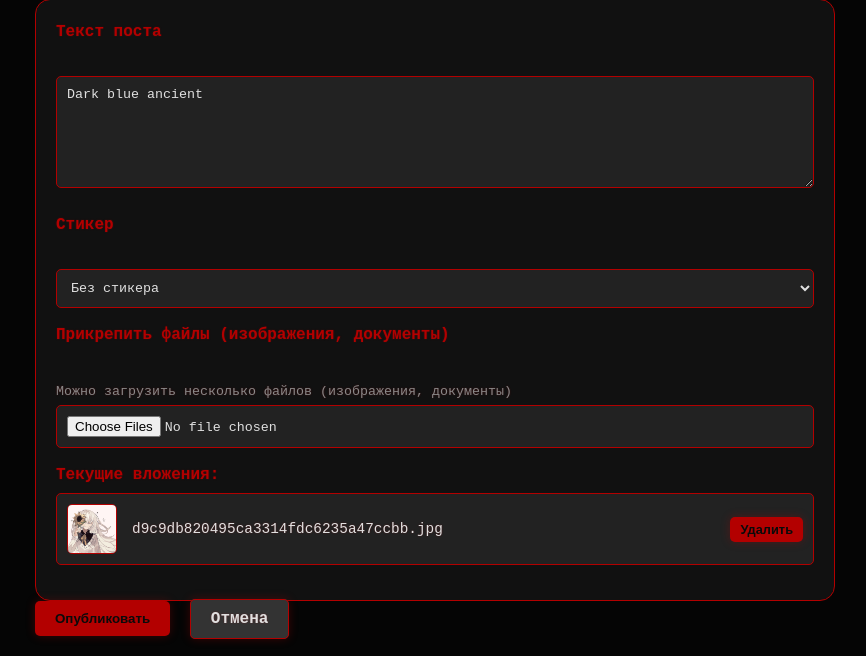
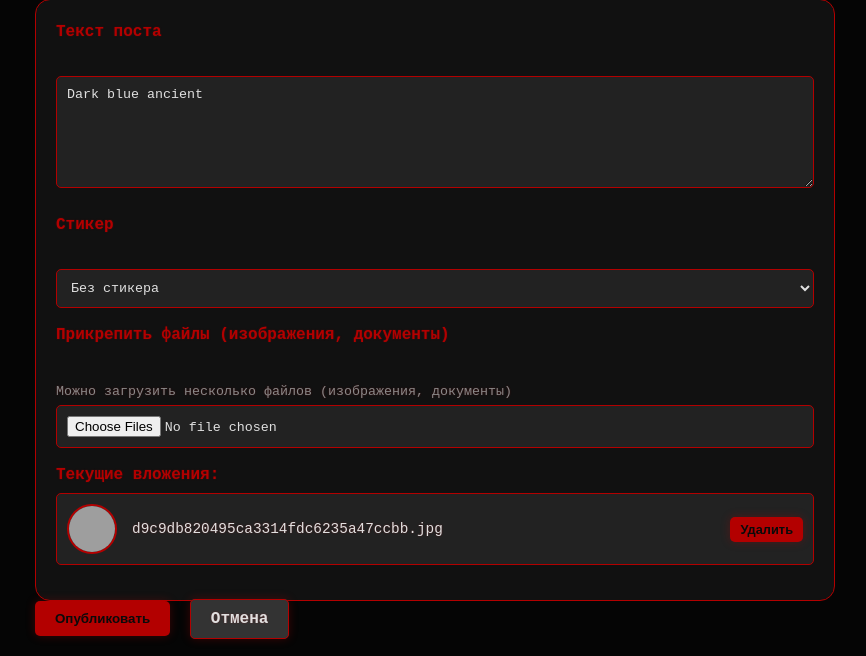
Before and after one commit to Mettaton2654/black-souls-site, a Flask app: page /post/1/edit in a window 1280 px wide. Shown: the part 171-827 px from the top of the page, without its empty margins (205-1071 px from the left). Run offline with Flask 3, Linux system fonts and the light colour scheme; a user stored in the database is signed in; parts of the project's set-up code (start-up, migrations or seed data) failed here and were passed over; some libraries are stand-ins or nearby versions; grey boxes are pictures that could not be loaded.

Commit message:
Update edit_post.html

```diff
--- a/templates/edit_post.html
+++ b/templates/edit_post.html
@@ -40,7 +40,7 @@
                         {% set ext = att.file_url.split('.')[-1].lower() %}
                         <div class="attachment-item">
                             {% if ext in ['jpg', 'jpeg', 'png', 'gif'] %}
-                                <img src="{{ url_for('static', filename='uploads/' + att.file_url) }}" alt="{{ att.filename }}" class="attachment-thumb">
+                                <img src="{{ url_for('get_avatar', user_id=post.author.id) }}" alt="avatar" class="avatar">
                             {% else %}
                                 <span class="attachment-icon">📄</span>
                             {% endif %}
```
